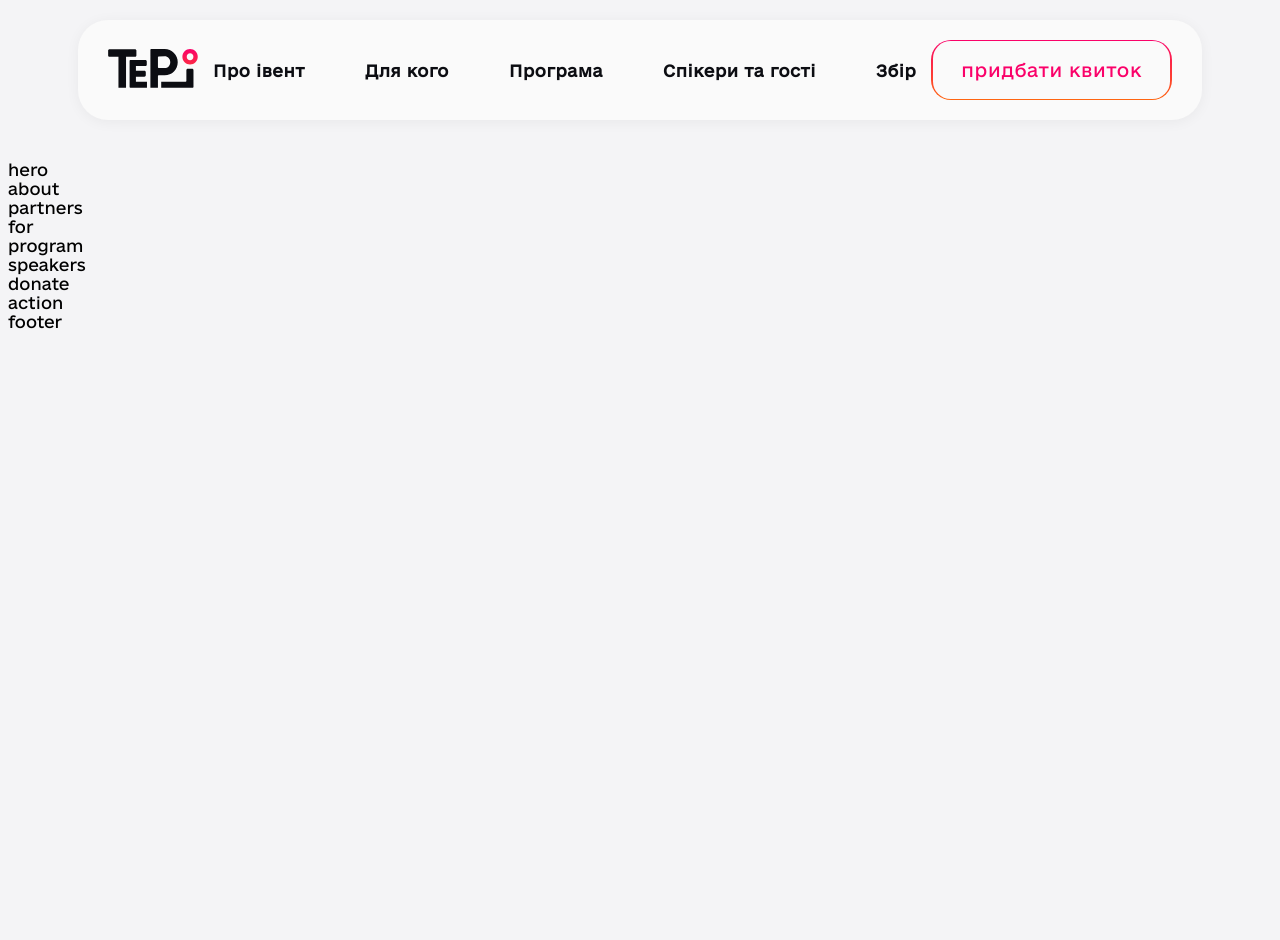
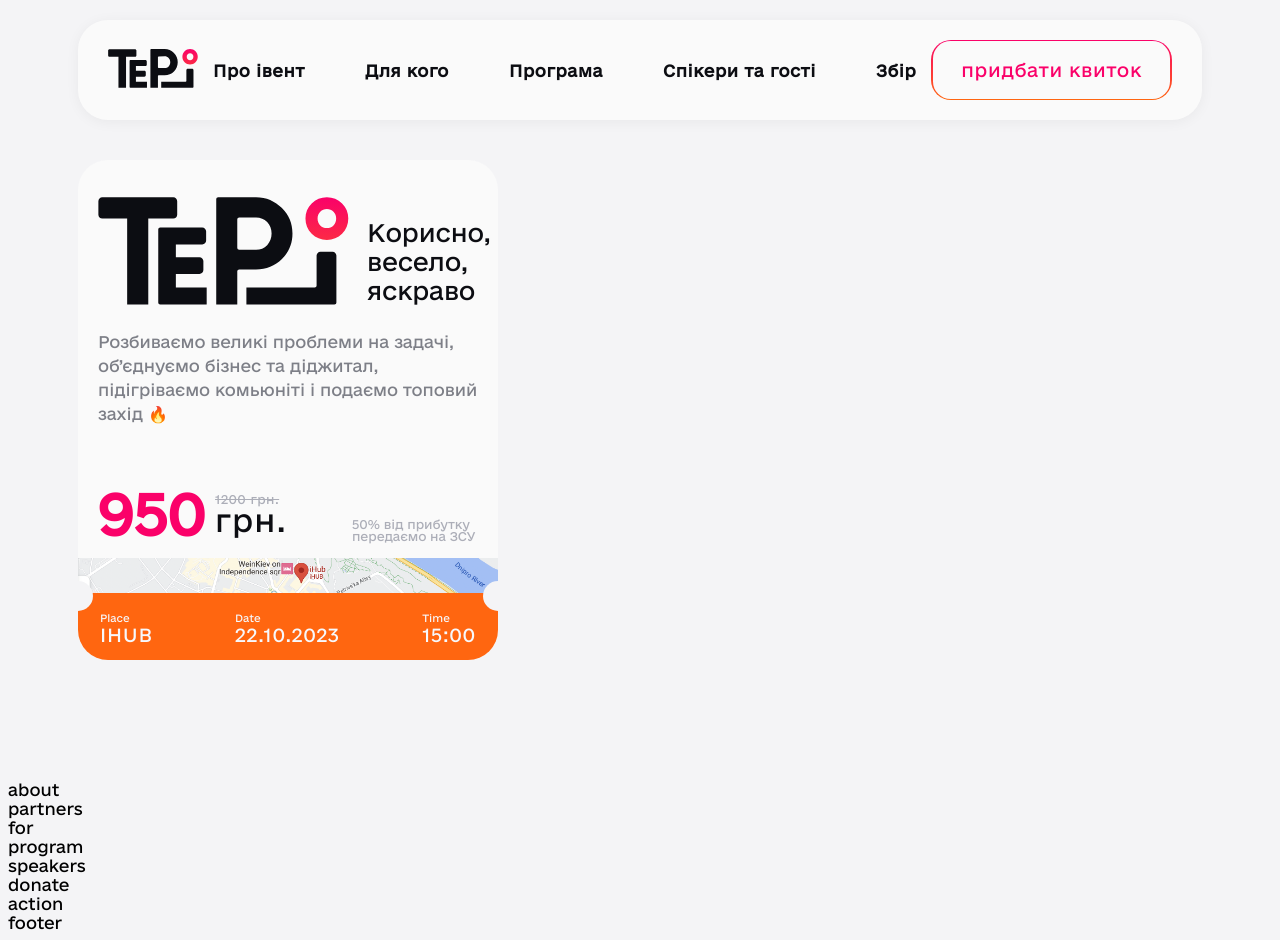
Before and after one commit to olenitut/teplo, a website: page index.html in a window 1280 px wide. Before the commit the page ends 800 px from the top, so only its background shows below. Drawn offline with Linux system fonts and the light colour scheme.

Commit message:
add hero left

```diff
--- a/index.html
+++ b/index.html
@@ -10,26 +10,73 @@
   </head>
   <body>
     <header class="section header">
-      <a href="#" class="header--logo-link">
+      <a href="#" class="header__logo-link">
         <img
-          class="header--logo"
+          class="header__logo"
           src="./assets/images/logo.svg"
           alt="Тепло лого"
         />
       </a>
       <!-- ADD HREFS TO SECTIONS -->
-      <nav class="header--nav">
-        <a class="header--nav-link">Про івент</a>
-        <a class="header--nav-link">Для кого</a>
-        <a class="header--nav-link">Програма</a>
-        <a class="header--nav-link">Спікери та гості</a>
-        <a class="header--nav-link">Збір</a>
+      <nav class="header__nav">
+        <a class="header__nav-link">Про івент</a>
+        <a class="header__nav-link">Для кого</a>
+        <a class="header__nav-link">Програма</a>
+        <a class="header__nav-link">Спікери та гості</a>
+        <a class="header__nav-link">Збір</a>
       </nav>
-      <a class="btn btn--secondary"
-        ><span class="btn--secondary-inner">придбати квиток</span></a
+      <a class="btn btn__secondary"
+        ><span class="btn__secondary-inner">придбати квиток</span></a
       >
     </header>
-    <section>hero</section>
+    <section class="section hero">
+      <div class="hero__left">
+        <div class="hero__left-top">
+          <div class="hero__left-heading">
+            <img
+              class="hero__left-logo"
+              src="./assets/images/logo.svg"
+              alt="Тепло лого"
+            />
+            <div><br>Корисно, <br> весело,<br> яскраво</div>
+          </div>
+          <div class="hero__left-subheading">Розбиваємо великі проблеми на задачі, об’єднуємо бізнес та діджитал, підігріваємо комьюніті і подаємо топовий захід 🔥</div>
+          </div>
+          <div class="hero__left-bottom">
+            <div class="hero__left-price">
+              <div class="hero__left-price-box">
+                <div class="hero__left-price-value">950</div>
+                <div>
+                  <div class="hero__left-price-prev">1200&nbsp;грн.</div>
+                  <div class="hero__left-price-currency">грн.</div>
+                </div>
+              </div>
+              <div class="hero__left-price-text">50% від прибутку передаємо на ЗСУ</div>
+
+            </div>
+            <div class="hero__left-footer">
+
+              <img class="hero__left-map" src="./assets/images/map.png" alt="Карта місця" />
+              <div class="hero__left-details">
+                <div class="hero__left-details-item">
+                  <div class="hero__left-details-item-title">Place</div>
+                  <div class="hero__left-details-item-value">IHUB</div>
+                </div>
+                <div class="hero__left-details-item">
+                  <div class="hero__left-details-item-title">Date</div>
+                  <div class="hero__left-details-item-value">22.10.2023</div>
+                </div>
+                <div class="hero__left-details-item">
+                  <div class="hero__left-details-item-title">Time</div>
+                  <div class="hero__left-details-item-value">15:00</div>
+                </div>
+              </div>
+            </div>
+          </div>
+        </div>
+      </div>
+      <div class="hero__right"></div>
+    </section>
     <section>about</section>
     <section>partners</section>
     <section>for</section>
--- a/styles/blocks/btn.scss
+++ b/styles/blocks/btn.scss
@@ -1,4 +1,4 @@
-.btn--secondary {
+.btn__secondary {
   border-radius: 20px;
   background: $gradient;
   height: 60px;
--- a/styles/blocks/header.scss
+++ b/styles/blocks/header.scss
@@ -4,7 +4,8 @@
   display: flex;
   align-items: center;
   justify-content: space-between;
-  // gap: 100px;
+  position: sticky;
+  top: 0;
 
   height: 100px;
   padding: 17px 30px;
@@ -12,7 +13,7 @@
   background: $color-bg-white;
   box-shadow: 0px 2px 14px 0px rgba(0, 0, 0, 0.05);
 
-  &--logo {
+  &__logo {
     max-height: 39px;
     max-width: 90px;
 
@@ -21,7 +22,7 @@
     }
   }
 
-  &--nav {
+  &__nav {
     display: flex;
     justify-content: space-between;
     gap: 60px;
--- /dev/null
+++ b/styles/blocks/hero.scss
@@ -0,0 +1,157 @@
+.hero {
+  display: flex;
+  gap: 20px;
+  height: calc(90vh - 100px);
+
+  &__left {
+    height: 500px;
+    width: 420px;
+    border-radius: 30px;
+    background: $color-bg-white;
+    padding-top: 29px;
+    overflow: hidden;
+
+    display: flex;
+    flex-direction: column;
+    gap: 60px;
+
+    &-top {
+      display: flex;
+      flex-direction: column;
+      gap: 25px;
+      padding-left: 20px;
+      padding-right: 20px;
+    }
+
+    &-heading {
+      display: flex;
+      align-items: end;
+      gap: 18px;
+
+      color: $color-text-main;
+      font-size: 24px;
+      font-weight: 300;
+      letter-spacing: -0.12px;
+    }
+
+    &-subheading {
+      color: $color-text-secondary;
+      font-size: 16px;
+      font-weight: 300;
+      line-height: 151.7%;
+      letter-spacing: -0.08px;
+    }
+
+    &-bottom {
+      display: flex;
+      flex-direction: column;
+      gap: 16px;
+      height: 100%;
+    }
+
+    &-price {
+      display: flex;
+      justify-content: space-between;
+      align-items: end;
+      gap: 65px;
+      padding-left: 20px;
+      padding-right: 20px;
+
+      &-box {
+        display: flex;
+        gap: 10px;
+        align-items: center;
+      }
+
+      &-value {
+        color: $color-pink;
+        font-size: 55px;
+        font-weight: 700;
+        line-height: 100.7%;
+        letter-spacing: -0.275px;
+      }
+
+      &-prev {
+        color: $color-text-tertiary;
+        font-size: 12px;
+        font-weight: 300;
+        line-height: 100.7%;
+        letter-spacing: 0.42px;
+        text-decoration: line-through;
+      }
+
+      &-currency {
+        color: $color-text-main;
+        font-size: 30px;
+        font-weight: 500;
+        line-height: 100.7%;
+        letter-spacing: 1.05px;
+      }
+
+      &-text {
+        color: $color-text-tertiary;
+        font-size: 12px;
+        font-weight: 300;
+        line-height: 100.7%;
+        letter-spacing: -0.06px;
+      }
+    }
+    &-footer {
+      height: 100%;
+      background-color: $color-orange;
+    }
+    &-map {
+      min-width: 100%;
+      max-height: 35px;
+      object-fit: cover;
+    }
+
+    &-details {
+      display: flex;
+      padding: 16px 22px;
+      justify-content: space-between;
+      align-items: center;
+      position: relative;
+
+      &-item {
+        color: $color-text-white;
+        &-title {
+          font-size: 10px;
+          font-weight: 500;
+          letter-spacing: 0.05px;
+        }
+
+        &-value {
+          font-size: 18px;
+          font-weight: 300;
+          letter-spacing: 0.72px;
+          text-transform: uppercase;
+        }
+      }
+
+      &::before {
+        content: "";
+        position: absolute;
+        width: 30px;
+        height: 30px;
+        background-color: $color-bg-grey;
+        border-radius: 50%;
+        left: 0;
+        top: 0;
+        transform: translate(-50%, -50%);
+      }
+
+      &::after {
+        content: "";
+        position: absolute;
+        width: 30px;
+        height: 30px;
+        background-color: $color-bg-grey;
+        border-radius: 50%;
+        right: 0;
+        top: 0;
+        transform: translate(50%, -50%);
+      }
+    }
+  }
+}
--- a/styles/main.scss
+++ b/styles/main.scss
@@ -15,6 +15,7 @@ html {
 @import "./blocks/section.scss";
 @import "./blocks/header.scss";
 @import "./blocks/btn.scss";
+@import "./blocks/hero.scss";
 
 body {
   background-color: $color-bg-grey;
--- a/styles/utils/vars.scss
+++ b/styles/utils/vars.scss
@@ -9,5 +9,6 @@ $gradient: linear-gradient($color-pink, $color-orange);
 $color-text-main: #0c0d12;
 $color-text-secondary: #7d7f87;
 $color-text-tertiary: #acaeb8;
+$color-text-white: #f7f8fc;
 
 $color-link: #466bff;
```
Also changed, not shown: assets/images/map.png (added), styles/style.css, 1 other file.
